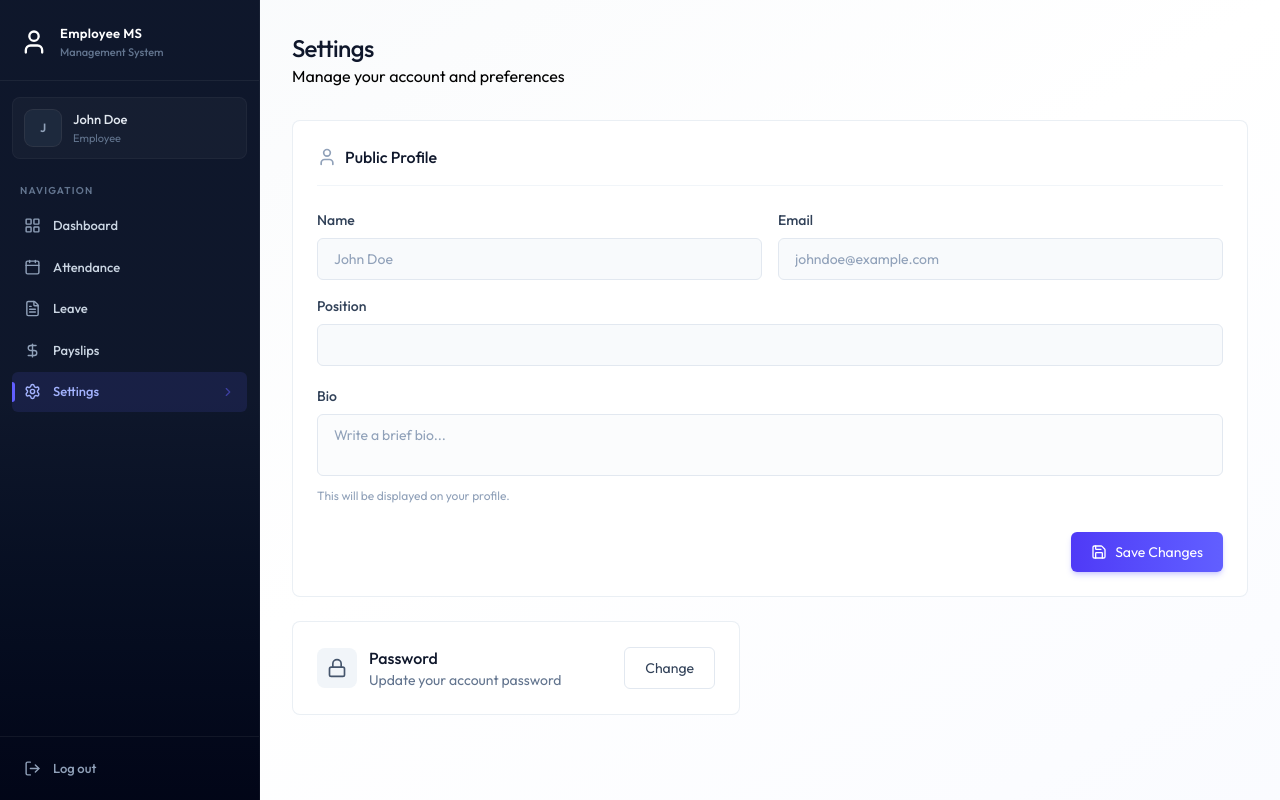
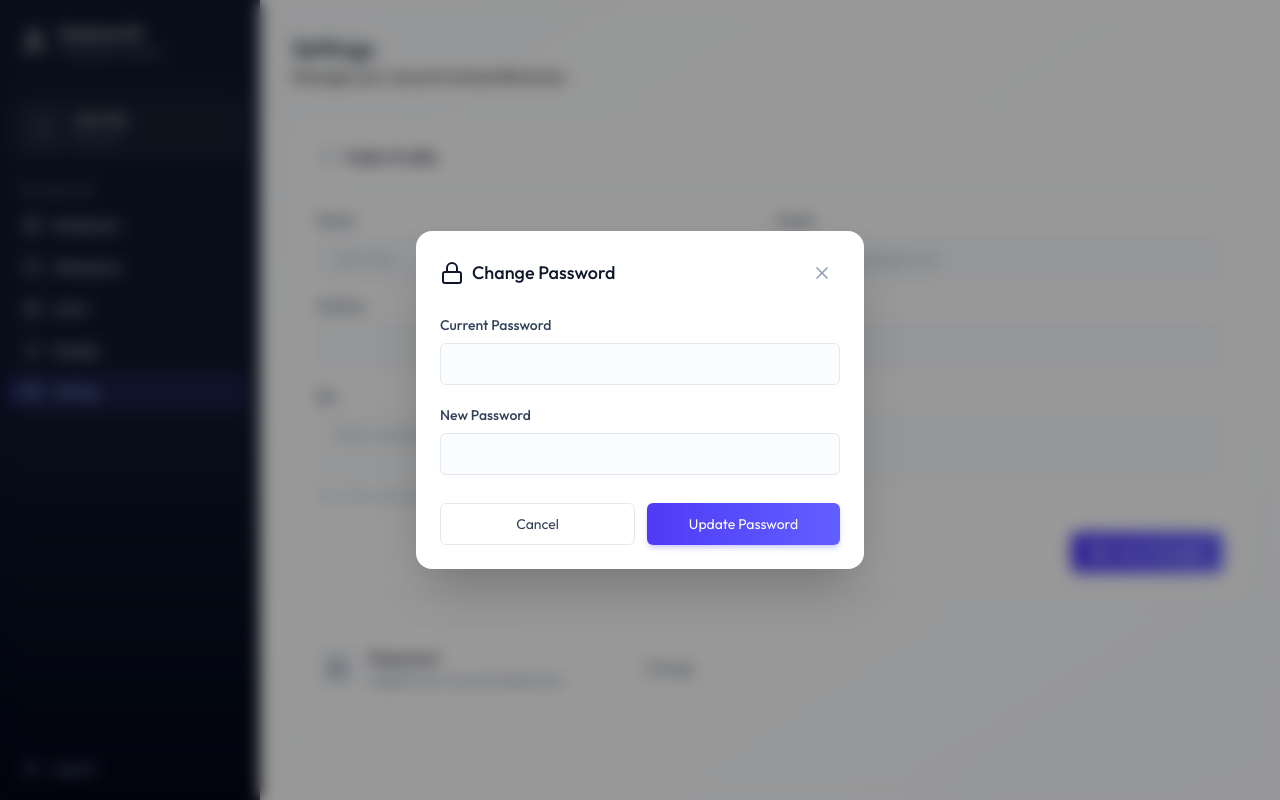
Before and after one commit to Shakithyanshaw/FULLSTACK-Employee-Management-System, a React (Vite) app in the folder client/: page /settings in a window 1280 px wide. Both pictures are taken after a click on the button "Change". Built offline with nearby package versions, Linux system fonts and the light colour scheme.

Commit message:
feat: add ChangePasswordModal component for updating user passwords

```diff
--- /dev/null
+++ b/client/src/components/ChangePasswordModal.jsx
@@ -0,0 +1,88 @@
+import { Loader2Icon, LockIcon, X } from 'lucide-react';
+import { useState } from 'react';
+
+const ChangePasswordModal = ({ open, onClose }) => {
+  const [loading, setLoading] = useState(false);
+  const [message, setMessage] = useState({ type: '', text: '' });
+
+  const handleSubmit = async (e) => {
+    e.preventDefault();
+  };
+
+  if (!open) return null;
+
+  return (
+    <div
+      onClick={onClose}
+      className="fixed inset-0 z-50 flex items-center justify-center p-4"
+    >
+      <div className="absolute inset-0 bg-black/40 backdrop-blur-sm" />
+
+      <div
+        className="relative bg-white rounded-2xl shadow-2xl w-full max-w-md
+    animate-fade-in"
+        onClick={(e) => e.stopPropagation()}
+      >
+        <div className="flex items-center justify-between p-6 pb-0">
+          <h2
+            className="text-lg font-medium text-slate-900 flex items-center
+            gap-2"
+          >
+            <LockIcon lassName="w-5 h-5 text-slate-400" /> Change Password
+          </h2>
+          <button
+            onClick={onClose}
+            className="p-2 rounded-lg hover:bg-slate-100
+            transition-colors text-slate-400 hover:text-slate-600"
+          >
+            <X className="w-5 h-5" />
+          </button>
+        </div>
+        <form className="p-6 space-y-5" onSubmit={handleSubmit}>
+          {message.text && (
+            <div
+              className={`p-3 rounded-xl text-sm flex items-start gap-3 ${message.type === 'success' ? 'bg-emerald-50 text-emerald-700 border border-emerald-200' : 'bg-rose-50 text-rose-700 border border-rose-200'}`}
+            >
+              <div
+                className={`w-1.5 h-1.5 rounded-full mt-1.5 shrink-0 ${message.type === 'success' ? 'bg-emerald-500' : 'bg-rose-500'}`}
+              />
+              {message.text}
+            </div>
+          )}
+          <div>
+            <label className="block text-sm font-medium text-slate-700 mb-2">
+              Current Password
+            </label>
+            <input type="password" name="currentPassword" required />
+          </div>
+          <div>
+            <label className="block text-sm font-medium text-slate-700 mb-2">
+              New Password
+            </label>
+            <input type="password" name="newPassword" required />
+          </div>
+
+          <div className="flex gap-3 pt-2">
+            <button
+              type="button"
+              onClick={onClose}
+              className="btn-secondary flex-1"
+            >
+              Cancel
+            </button>
+            <button
+              type="submit"
+              disabled={loading}
+              className="btn-primary flex-1 flex justify-center items-center gap-2"
+            >
+              {loading && <Loader2Icon className="w-4 h-4 animate-spin" />}
+              Update Password
+            </button>
+          </div>
+        </form>
+      </div>
+    </div>
+  );
+};
+
+export default ChangePasswordModal;
--- a/client/src/pages/Settings.jsx
+++ b/client/src/pages/Settings.jsx
@@ -3,6 +3,7 @@
 import Loading from '../components/Loading';
 import { Lock } from 'lucide-react';
 import ProfileForm from '../components/ProfileForm';
+import ChangePasswordModal from '../components/ChangePasswordModal';
 
 const Settings = () => {
   const [profile, setProfile] = useState(null);
@@ -52,6 +53,10 @@
           Change
         </button>
       </div>
+      <ChangePasswordModal
+        open={showPasswordModal}
+        onClose={() => setShowPasswordModal(false)}
+      />
     </div>
   );
 };
```
